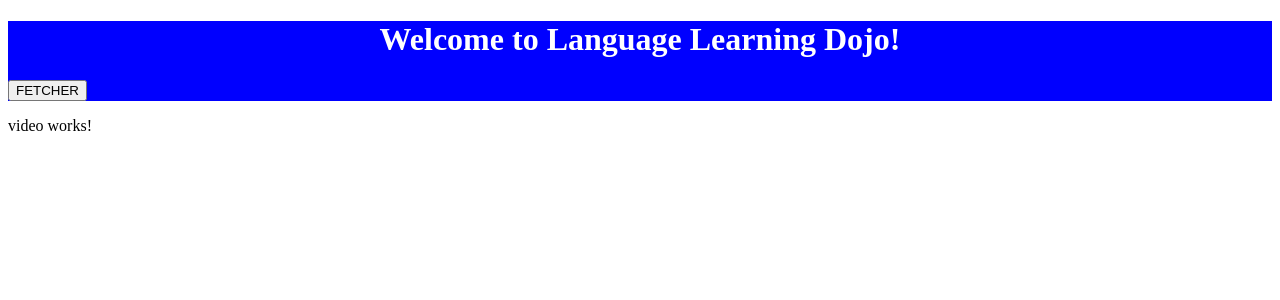
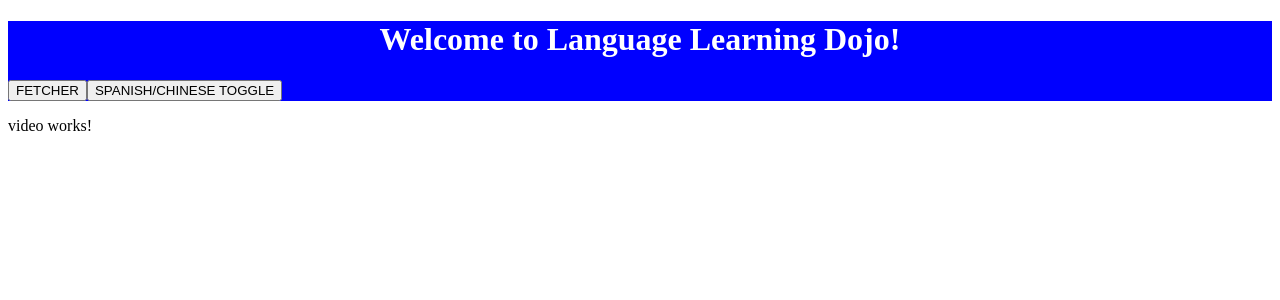
Before and after one commit to JeffWHenderson/language-learning-dojo, an Angular app in the folder application/frontend/: page /video in a window 1280 px wide. Shown: the top 300 px of the page. Built offline with nearby package versions, Linux system fonts and the light colour scheme.

Commit message:
adds language selector (as toggle) to the header component.

```diff
--- a/application/frontend/src/app/header/header.component.html
+++ b/application/frontend/src/app/header/header.component.html
@@ -2,5 +2,7 @@
   <h1 style="text-align:center">
     Welcome to {{ title }}!
   </h1>
+
   <button (click)="fetch()">FETCHER</button>
+  <button class="button" (click)="toggleLanguage()">SPANISH/CHINESE TOGGLE</button>
 </div>
--- a/application/frontend/src/app/header/header.component.ts
+++ b/application/frontend/src/app/header/header.component.ts
@@ -8,13 +8,23 @@ import { LessonFetcherService } from '../lesson/service/lesson-fetcher.service';
 })
 export class HeaderComponent implements OnInit {
   title = 'Language Learning Dojo';
+  language: String = "spanish";
+  lessonNumber: Number = 1
 
   constructor(private lessonFetcherService: LessonFetcherService) { }
 
   ngOnInit() {
   }
 
+  toggleLanguage() {
+    if( this.language === "spanish"){
+      this.language = "chinese"
+    } else {
+      this.language = "spanish"
+    }
+  }
+
   fetch() {
-    this.lessonFetcherService.getLesson("1");
+    this.lessonFetcherService.getLesson(this.language, this.lessonNumber);
   }
 }
--- a/application/frontend/src/app/lesson/service/lesson-fetcher.service.ts
+++ b/application/frontend/src/app/lesson/service/lesson-fetcher.service.ts
@@ -14,7 +14,7 @@ export class LessonFetcherService {
     this.subscribableLessonData$ = this.updateSubject.asObservable();
    }
 
-  getLesson(lessonNumber: String): void {
+  getLesson(language: String, lessonNumber: Number): void {
     // + lessonNumber
     this.http.get(`${this.BASE_URL}`).subscribe(result => {
       this.updateSubject.next(result);
```
Also changed, not shown: 1 other file (tests, documents, lock files or other folders).
